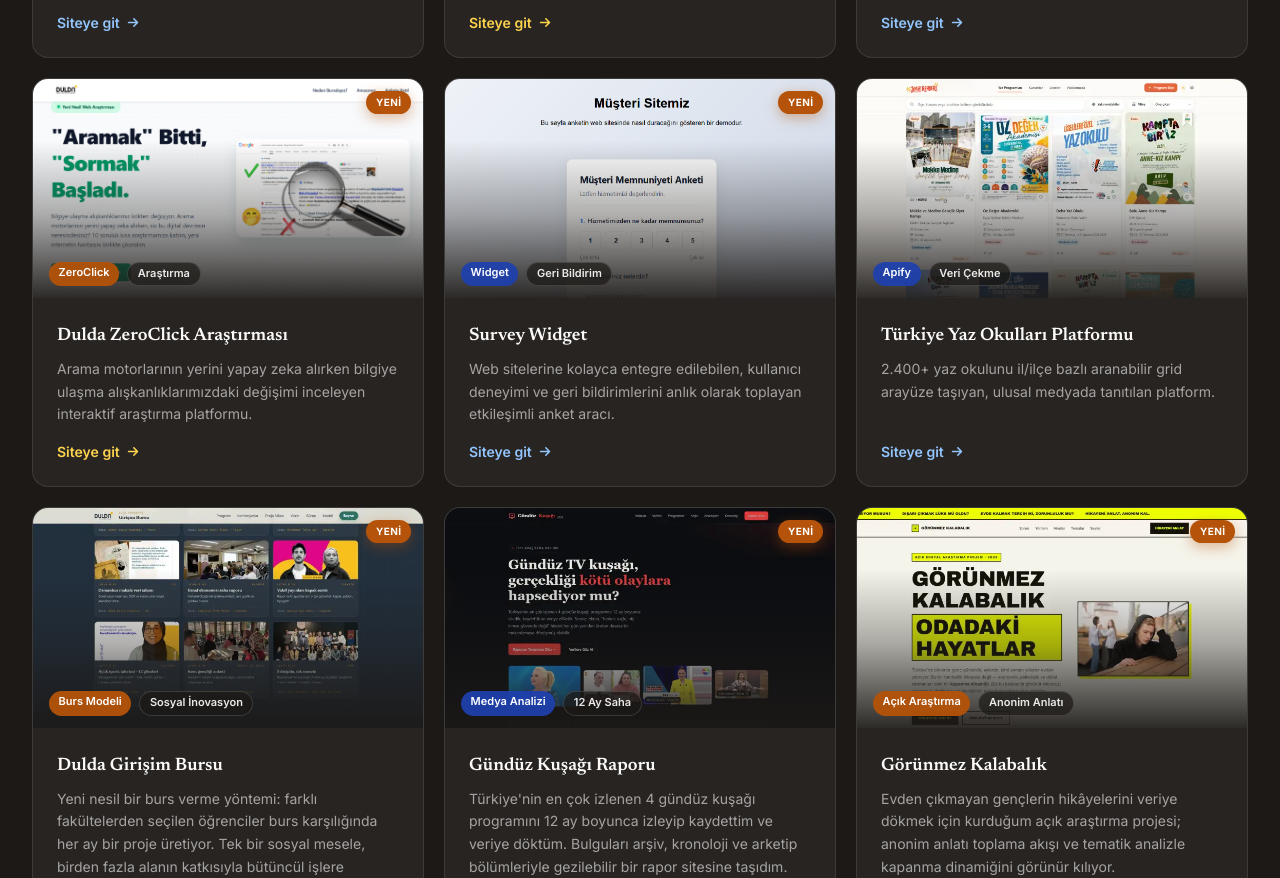
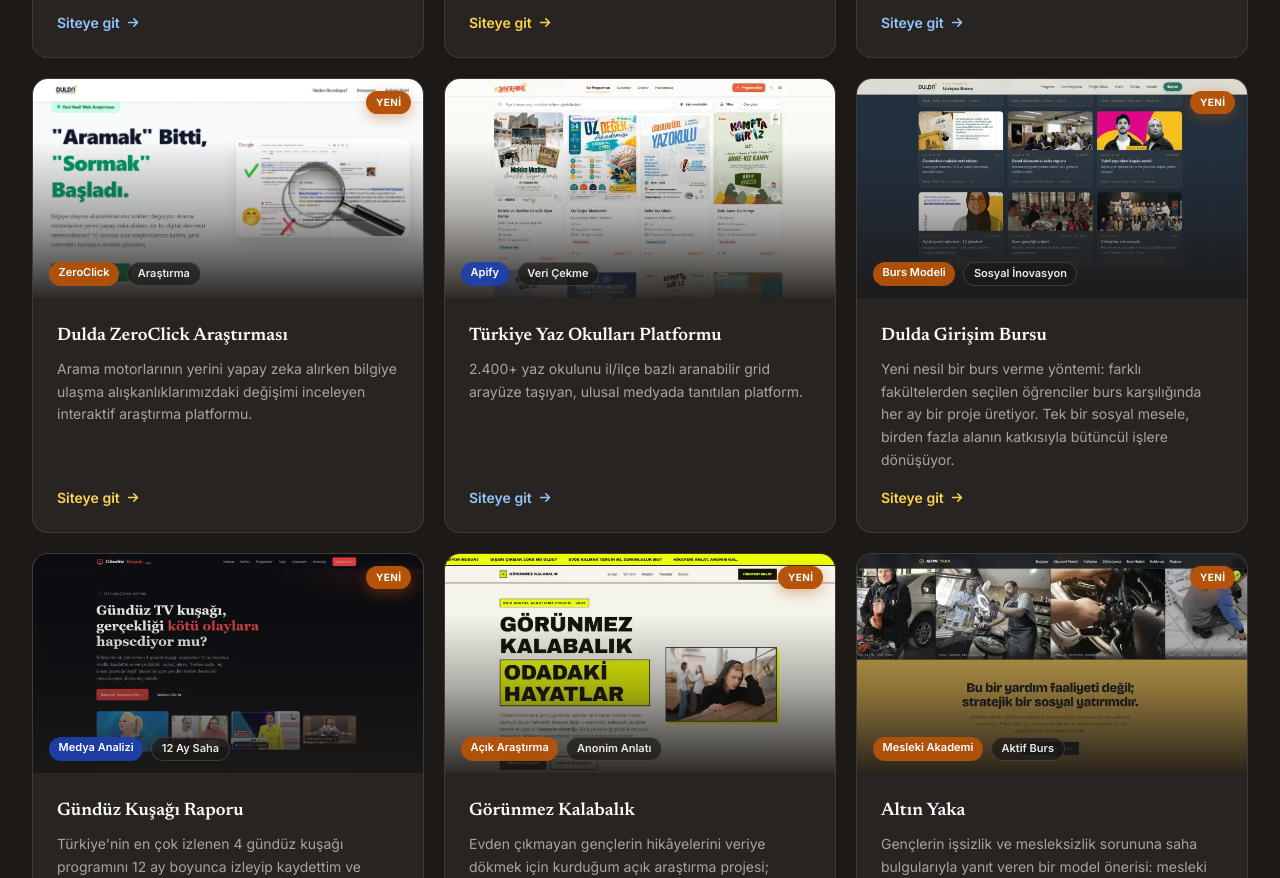
Before and after one commit to yaman-sener/yaman-sener.github.io, a website: page index.html in a window 1280 px wide. Shown: the part 7563-8441 px from the top of the page. Drawn offline with Linux system fonts and the light colour scheme.

Commit message:
chore: remove old Survey Widget card

```diff
--- a/index.html
+++ b/index.html
@@ -623,22 +623,7 @@
                 </div>
             </a>
 
-            <a href="https://survey-widget-worker.yamansnr.workers.dev/" target="_blank" rel="noopener" class="reveal card group flex flex-col bg-white/5 border border-white/10 rounded-2xl overflow-hidden hover:bg-white/[0.08] hover:border-royal transition-colors">
-                <div class="shot">
-                    <img src="assets/survey-widget.png" alt="Survey Widget Demo" width="900" height="427" loading="lazy" decoding="async">
-                    <span aria-hidden="true" class="shot-veil"></span>
-                    <span class="badge-new">Yeni</span>
-                    <div class="shot-tags">
-                        <span class="chip chip-royal">Widget</span>
-                        <span class="chip chip-dark">Geri Bildirim</span>
-                    </div>
-                </div>
-                <div class="flex flex-col flex-1 p-6">
-                    <h3 class="font-serif text-lg font-semibold mb-2">Survey Widget</h3>
-                    <p class="text-sm text-paper/60 leading-relaxed flex-1">Web sitelerine kolayca entegre edilebilen, kullanıcı deneyimi ve geri bildirimlerini anlık olarak toplayan etkileşimli anket aracı.</p>
-                    <span class="mt-4 inline-flex items-center gap-2 text-sm font-semibold text-blue-300 group-hover:gap-3 transition-all">Siteye git <i class="fa-solid fa-arrow-right text-xs"></i></span>
-                </div>
-            </a>
+
 
             <a href="https://yaz.genclink.com/programlar" target="_blank" rel="noopener" class="reveal card group flex flex-col bg-white/5 border border-white/10 rounded-2xl overflow-hidden hover:bg-white/[0.08] hover:border-royal transition-colors">
                 <div class="shot">
```
